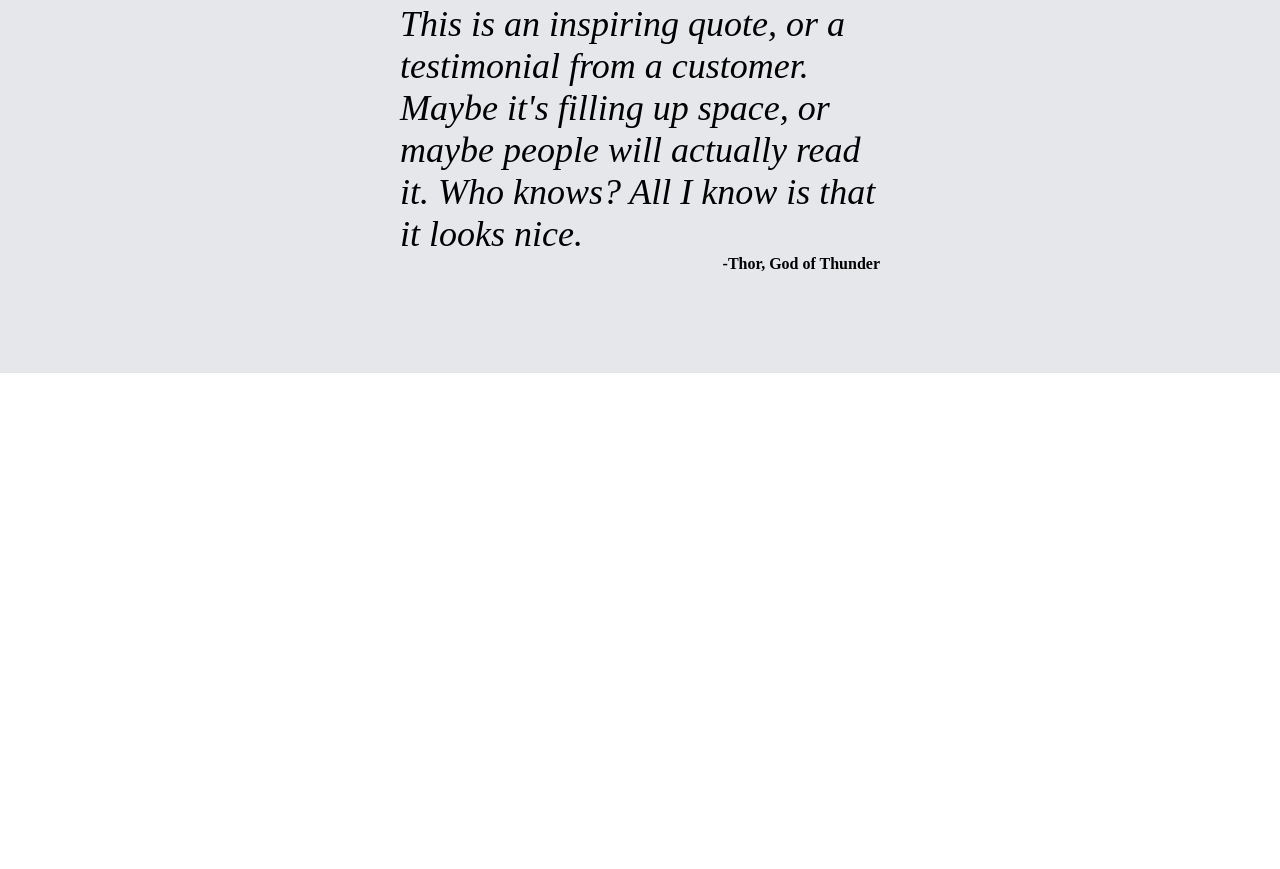
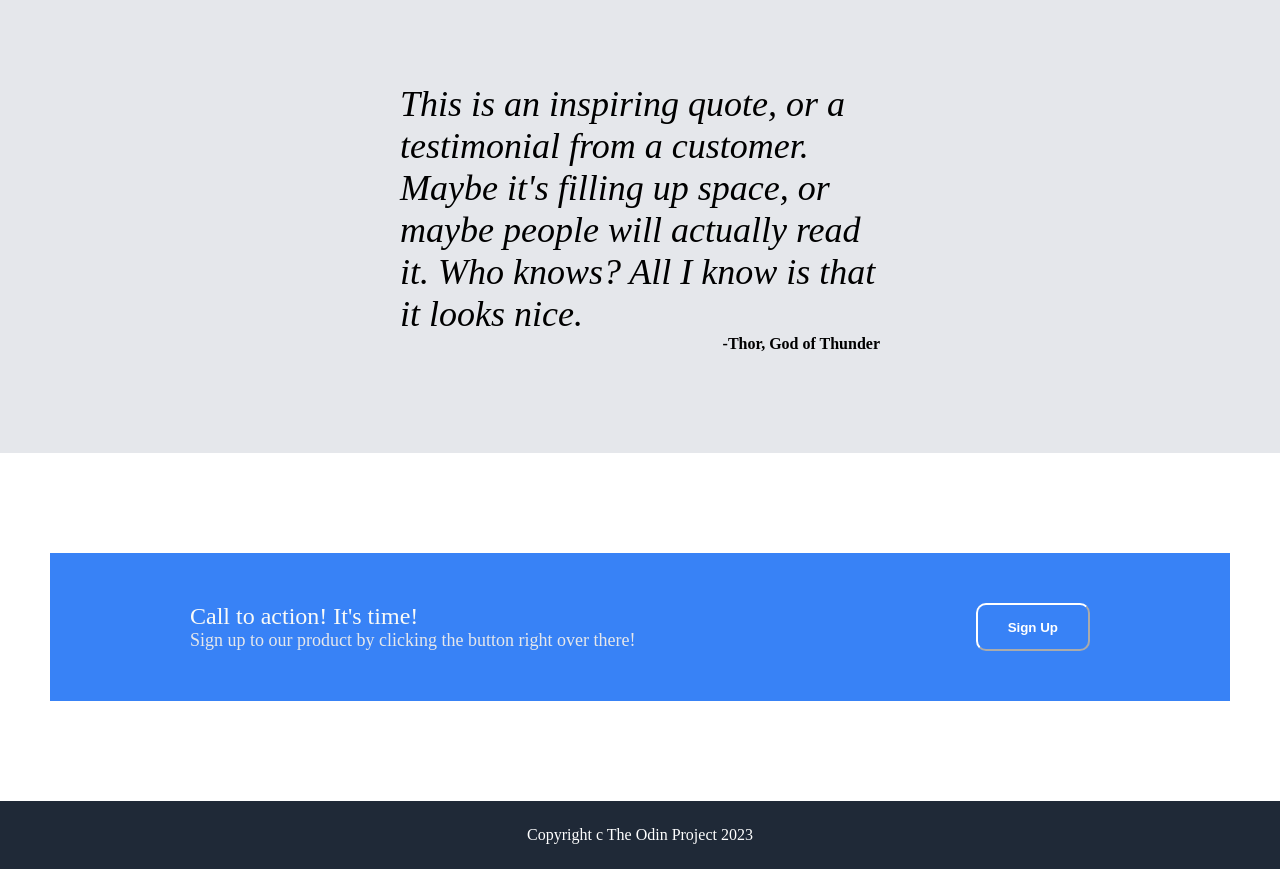
Before and after one commit to fadelyking/landing-page, a plain HTML site: page index.html in a window 1280 px wide. Shown: the part 863-1732 px from the top of the page. Before the commit the page ends 1236 px from the top, so only its background shows below. Drawn offline with Linux system fonts and the light colour scheme.

Commit message:
Finished the landing page woohoo

```diff
--- a/index.html
+++ b/index.html
@@ -56,6 +56,18 @@
     </div>
     <div class="endquote"><p>-Thor, God of Thunder</p></div>
 </div>
+<div class="fourth-container">
+    <div class="bluebox">
+        <div class="texty">
+        <div class="headertext"><p>Call to action! It's time!</p></div>
+        <div class="blueboxsubtext"><p>Sign up to our product by clicking the button right over there!</p></div>
+    </div>
+        <button class="signup">Sign Up</button>
+    </div>
 
+</div>
+<div class="footer">
+    <p>Copyright c The Odin Project 2023</p>
+</div>
 </body>
 </html>
--- a/styles.css
+++ b/styles.css
@@ -73,7 +73,7 @@ ul {
 }
 
 .second-container {
-    margin-top: 60px;
+    margin-top: 100px;
 
 }
 
@@ -122,7 +122,7 @@ color: #1F2937;
 .third-container {
     padding: 100px 400px;
     background: #e5e7eb;
-    margin-top: 60px;
+    margin-top: 100px;
 }
 
 .quote-text {
@@ -140,3 +140,58 @@ justify-content: flex-end;
 align-items: flex-end;
 font-weight: 800;
 }
+
+.fourth-container {
+    display: flex;
+    flex: 1;
+    justify-content: center;
+    align-items: center;
+    margin-top: 100px;
+}
+
+.bluebox {
+    display: flex;
+    flex: 1;
+    max-width: 900px;
+    padding: 50px 140px;
+    justify-content: space-around;
+    background: #3882f6;
+}
+
+.texty {
+    display: flex;
+    flex: 1;
+    flex-direction: 1;
+    flex-direction: column;
+}
+
+.headertext {
+font-size: 24px;
+color: #f9faf8;
+}
+
+.blueboxsubtext {
+    font-size: 18px;
+    color: #e5e7eb;
+}
+
+.signup {
+    background-color: transparent;
+    border-color: white;
+    color: white;
+    border-radius: 10px;
+    font-weight: 800;
+    padding: 0px 30px;
+
+}
+
+.footer {
+    display: flex;
+    flex: 1;
+    color: white;
+    padding: 25px;
+    justify-content: center;
+    align-items: center;
+    margin-top: 100px;
+    background: #1F2937;
+}
```
